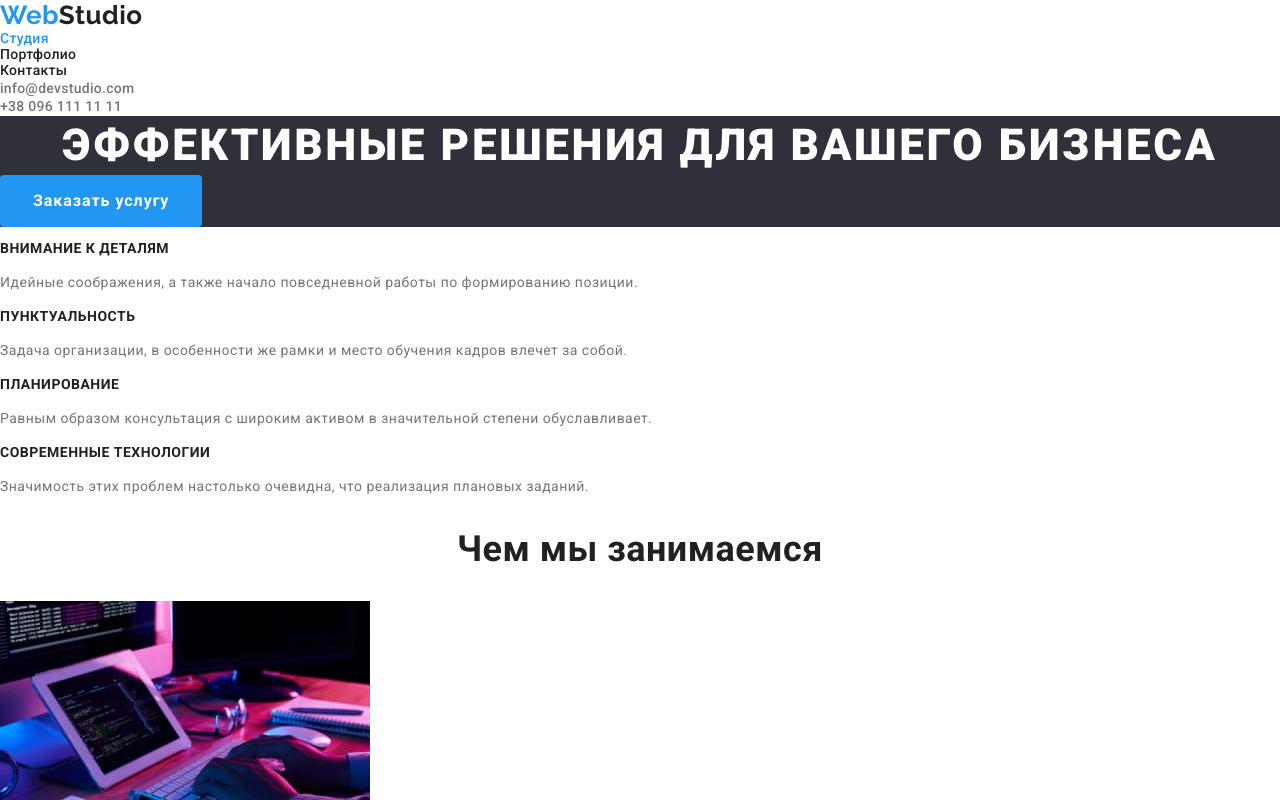
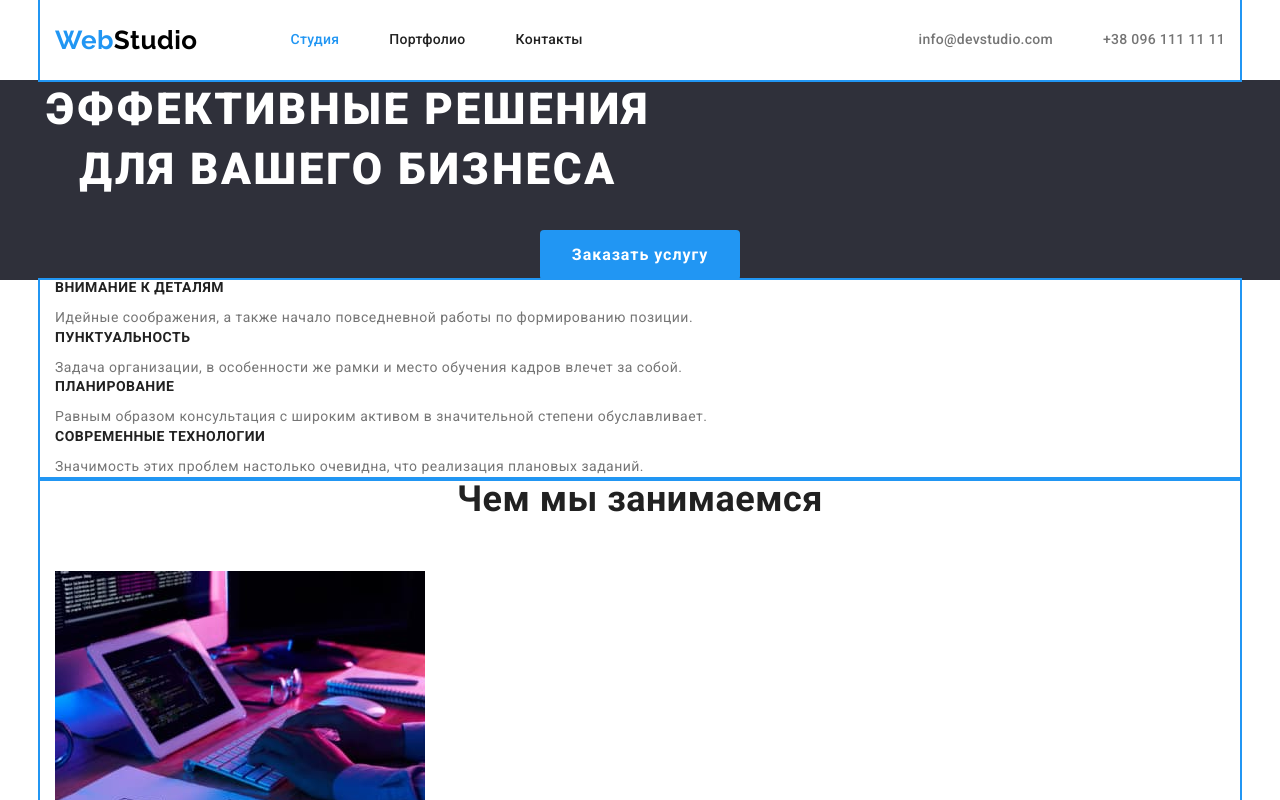
Before and after one commit to Natali2721/goit-markup-hw-03, a plain HTML site: page index.html in a window 1280 px wide. Shown: the top 800 px of the page. Drawn offline with nearby package versions, Linux system fonts and the light colour scheme.

Commit message:
Update styles.css
header

```diff
--- a/css/styles.css
+++ b/css/styles.css
@@ -7,6 +7,7 @@
     --primary-white-color: #ffffff;
     --third-background-color: #f5f4fa;
     --logo-text-color: #000000;
+    --hero-btn-hf-color: #188CE8;
 }
 
 body {
@@ -14,11 +15,27 @@ body {
     background-color: var(--primary-background-color);
     font-family: 'Roboto', sans-serif;
     letter-spacing: 0.03em;
+
+}
+.main-nav {
+    display: flex;
+    align-items: center;
+    justify-content: space-between;
+}
+.container {
+    width: 1200px;
+    padding-left: 15px;
+    padding-right: 15px;
+    margin: 0 auto;
+    outline: 2px solid #2196f3;
 }
 .list {
     list-style: none;
     padding: 0;
     margin: 0;
+}
+.link {
+    text-decoration: none;
 }
 .link-logo {
     color: var(--logo-text-color);
@@ -26,32 +43,55 @@ body {
     font-weight: 700;
     font-size: 26px;
     line-height: 1.19;
+    align-self: center;
+    margin-right: 93px;
+
 }
 
 .logo {
     color: var(--accent-color);
 }
-.link {
-    text-decoration: none;
+
+.nav-page,
+.nav {
+    display: flex;
 }
-.nav-page,
-.contact {
+
+.item .link {
+    display: block;
+    padding-top: 32px;
+    padding-bottom: 32px;
+    color: var(--title-text-color);
     font-weight: 500;
     font-size: 14px;
     line-height: 1.14;
     letter-spacing: 0.02em;
+
 }
-.nav .link {
-    color: var(--title-text-color);
+.nav-page .item:not(:last-child){
+    margin-right: 50px;
+
 }
+
 .nav-page .link:hover,
 .nav-page .link:focus,
 .nav-page .link.current {
     color: var(--accent-color);
 }
-.contact {
+.contact-header {
+    display: flex;
+    margin-left: auto;
+}
+.contact-header .item + .item {
+    margin-left: 50px;
+}
+.contact.link {
     color: var(--primary-text-color);
     font-style: normal;
+    font-weight: 500;
+    font-size: 14px;
+    line-height: 1.14;
+    letter-spacing: 0.02em;
 }
 .contact:hover,
 .contact:focus {
@@ -59,6 +99,7 @@ body {
 }
 .hero {
     background: var(--second-background-color);
+    text-align: center;
 }
 .hero-title {
     margin-top: 0;
@@ -67,9 +108,10 @@ body {
     font-weight: 900;
     font-size: 44px;
     line-height: 1.36;
-    text-align: center;
     letter-spacing: 0.06em;
     text-transform: uppercase;
+    margin-bottom: 30px;
+    width: 696px;
 }
 .hero-btn {
     color: var(--primary-white-color);
@@ -78,14 +120,18 @@ body {
     font-weight: 700;
     font-size: 16px;
     line-height: 1.88;
-    display: flex;
+    display: inline-block;
     align-items: center;
     text-align: center;
     letter-spacing: 0.06em;
     border-radius: 4px;
     padding: 10px 32px;
-    border: 1px solid transparent;
+    border: none;
 
+}
+.hero-btn:hover,
+.hero-btn:focus {
+    background-color: var(--hero-btn-hf-color);
 }
 .section-title {
     color: var(--title-text-color);
@@ -93,10 +139,13 @@ body {
     font-size: 14px;
     line-height: 1.14;
     text-transform: uppercase;
+    margin-top: 0;
+    margin-bottom: 10px;
 }
 .text {
     font-size: 14px;
     line-height: 1.71;
+    margin: 0;
 }
 .service-title {
     color:var(--title-text-color);
@@ -104,6 +153,8 @@ body {
     font-size: 36px;
     line-height: 1.16;
     text-align: center;
+    margin-top: 0;
+    margin-bottom: 50px;
 }
 .team {
     background-color: var(--third-background-color);
@@ -114,6 +165,8 @@ body {
     font-size: 36px;
     line-height: 1.16;
     text-align: center;
+    margin-top: 0px;
+    margin-bottom: 50px;
 }
 .team-foto {
     background-color: var(--primary-background-color);
@@ -125,12 +178,15 @@ body {
     line-height: 1.18;
     /* identical to box height */
     text-align: center;
+    margin-top: 30px;
+    margin-bottom: 10px;
 }
 .team-text {
     font-size: 16px;
     line-height: 1.18;
      /* identical to box height */
     text-align: center;
+    margin: 0;
 
 }
 .footer {
@@ -143,6 +199,8 @@ body {
     font-size: 26px;
     line-height: 1.19;
      /* identical to box height */
+     display: inline-block;
+     margin-bottom: 20px;
 }
 .link-address {
     font-style: normal;
@@ -173,7 +231,7 @@ body {
     text-align: center;
     border-radius: 4px;
     padding: 6px 22px;
-    border: 1px solid transparent;
+    border: none;
 }
 .btn:hover,
 .btn:focus {
@@ -189,11 +247,16 @@ body {
     font-size: 18px;
     line-height: 2;
     letter-spacing: 0.06em;
+    margin-top: 20px;
+    margin-bottom: 4px;
 }
 .project-text {
     color: var(--primary-text-color);
     font-size: 16px;
     line-height: 1.88;
+    margin-top: 0;
+    padding-bottom: 20px;
+    margin-bottom: 30px;
 }
 .btn,
 .hero-btn {
```
